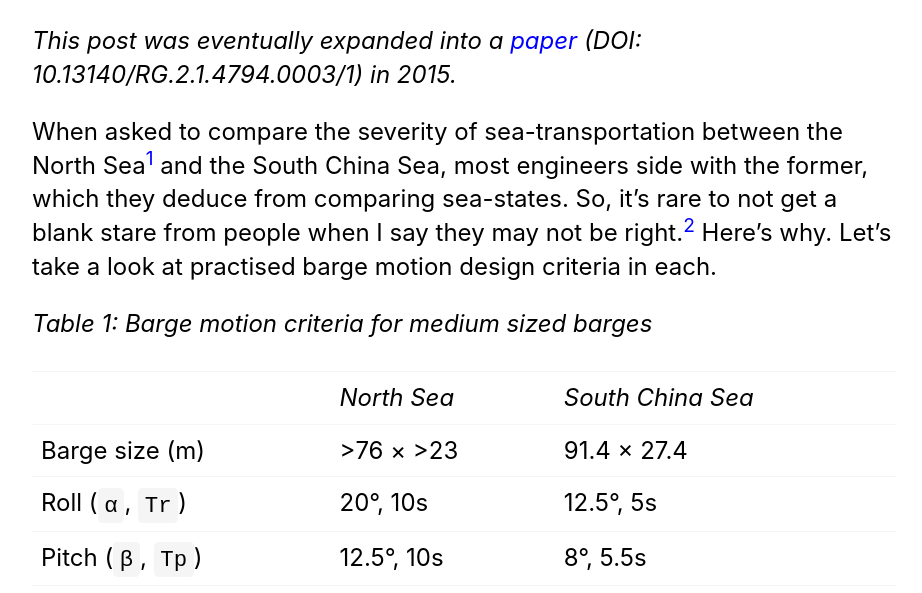
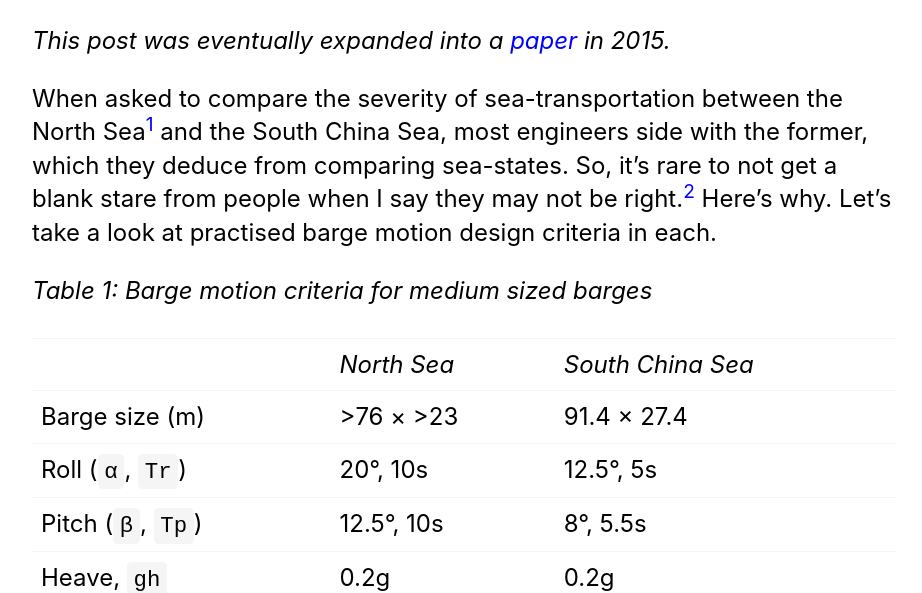
Before and after one commit to Fastidious/ckunte.github.io, a plain HTML site: page 2013/tow.html in a window 1280 px wide. Shown: the part 207-800 px from the top of the page, without its empty margins (176-1098 px from the left). Drawn offline with nearby package versions, Linux system fonts and the light colour scheme.

```diff
--- a/2013/tow.html
+++ b/2013/tow.html
@@ -27,7 +27,7 @@
   <article>
   	<h1>Tow</h1>
   	<time datetime="2013-10-26 21:55">October 26, 2013</time>
-  	<p><em>This post was eventually expanded into a <a href="http://dx.doi.org/10.13140/RG.2.1.4794.0003/1" title="Barge motion responses in South China Sea">paper</a> (DOI: 10.13140/RG.2.1.4794.0003/1) in 2015.</em></p>
+  	<p><em>This post was eventually expanded into a <a href="http://dx.doi.org/10.13140/RG.2.1.4794.0003/1" title="Barge motion responses in South China Sea">paper</a> in 2015.</em></p>
 <p>When asked to compare the severity of sea-transportation between the North Sea<sup id="fnref:1"><a class="footnote-ref" href="#fn:1">1</a></sup> and the South China Sea, most engineers side with the former, which they deduce from comparing sea-states. So, it&rsquo;s rare to not get a blank stare from people when I say they may not be right.<sup id="fnref:2"><a class="footnote-ref" href="#fn:2">2</a></sup> Here&rsquo;s why. Let&rsquo;s take a look at practised barge motion design criteria in each.</p>
 <p><em>Table 1: Barge motion criteria for medium sized barges</em></p>
 <table>
```
